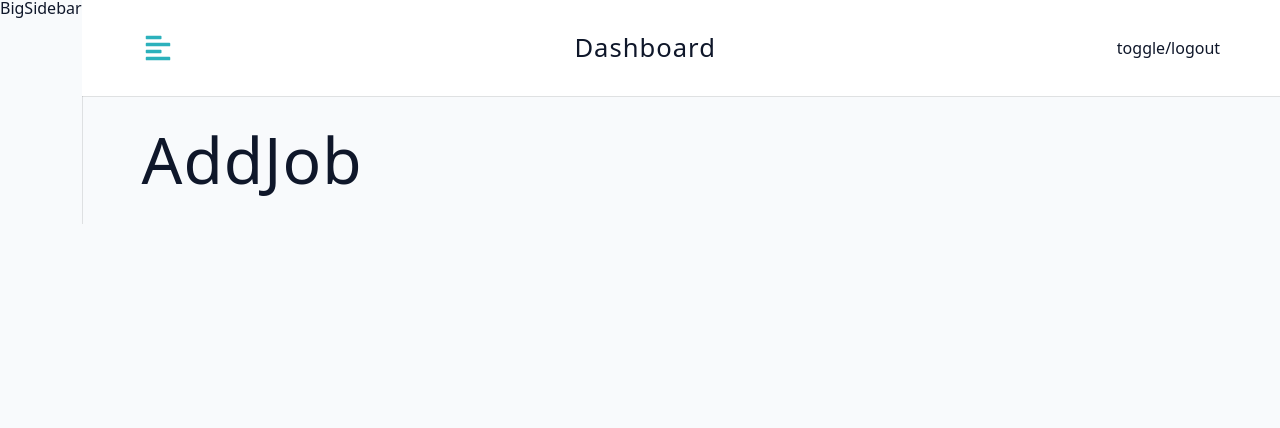
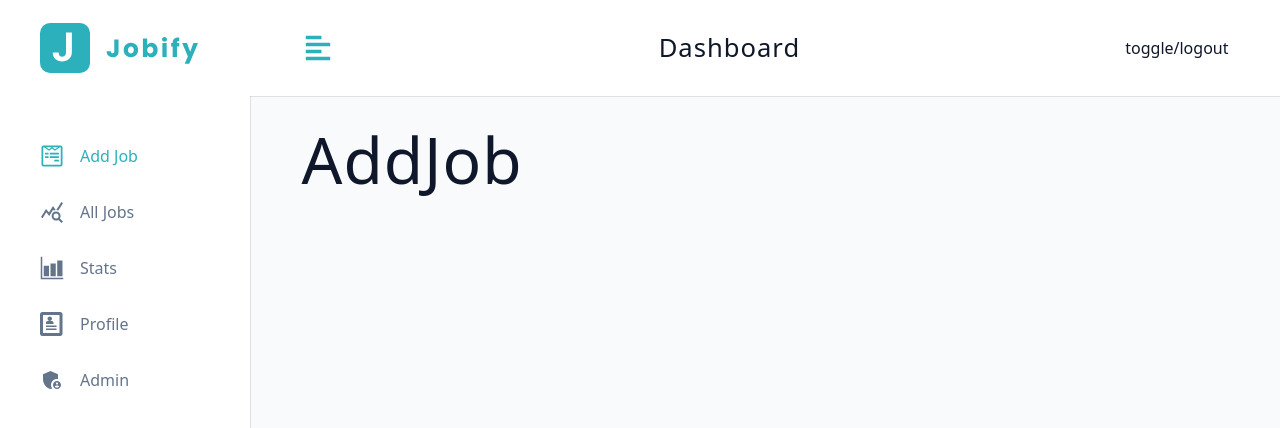
Before and after one commit to keremclp/mern-stack-jobify, a React (Vite) app in the folder client/: page /dashboard in a window 1280 px wide. Shown: the top 428 px of the page. Built offline with nearby package versions, Linux system fonts and the light colour scheme.

Commit message:
BigSidebar setup and functionality

```diff
--- a/client/src/components/BigSidebar.jsx
+++ b/client/src/components/BigSidebar.jsx
@@ -1,11 +1,25 @@
 import Wrapper from "../assets/wrappers/BigSidebar"
-
+import NavLinks from "./NavLinks"
+import Logo from "./Logo"
+import { useDashboardContext } from "../pages/DashboardLayout"
 const BigSidebar = () => {
+  const { showSidebar } = useDashboardContext()
   return (
     <Wrapper>
-        BigSidebar
+      <div
+        className={
+          showSidebar ? "sidebar-container " : "sidebar-container show-sidebar"
+        }
+      >
+        <div className="content">
+          <header>
+            <Logo />
+          </header>
+          <NavLinks isBigSidebar />
+        </div>
+      </div>
     </Wrapper>
-  )
+  );
 }
 
 export default BigSidebar
--- a/client/src/components/NavLinks.jsx
+++ b/client/src/components/NavLinks.jsx
@@ -1,7 +1,7 @@
 import { useDashboardContext } from "../pages/DashboardLayout"
 import links from "../../utils/links"
 import { NavLink } from "react-router-dom"
-const NavLinks = () => {
+const NavLinks = ({ isBigSidebar }) => {
     const { toggleSidebar, user } = useDashboardContext()
   return (
     <div className="nav-links">
@@ -13,7 +13,7 @@ const NavLinks = () => {
             to={path}
             key={text}
             className="nav-link"
-            onClick={toggleSidebar}
+            onClick={isBigSidebar ? null : toggleSidebar}
             end
           >
             <span className="icon">{icon}</span>
```
